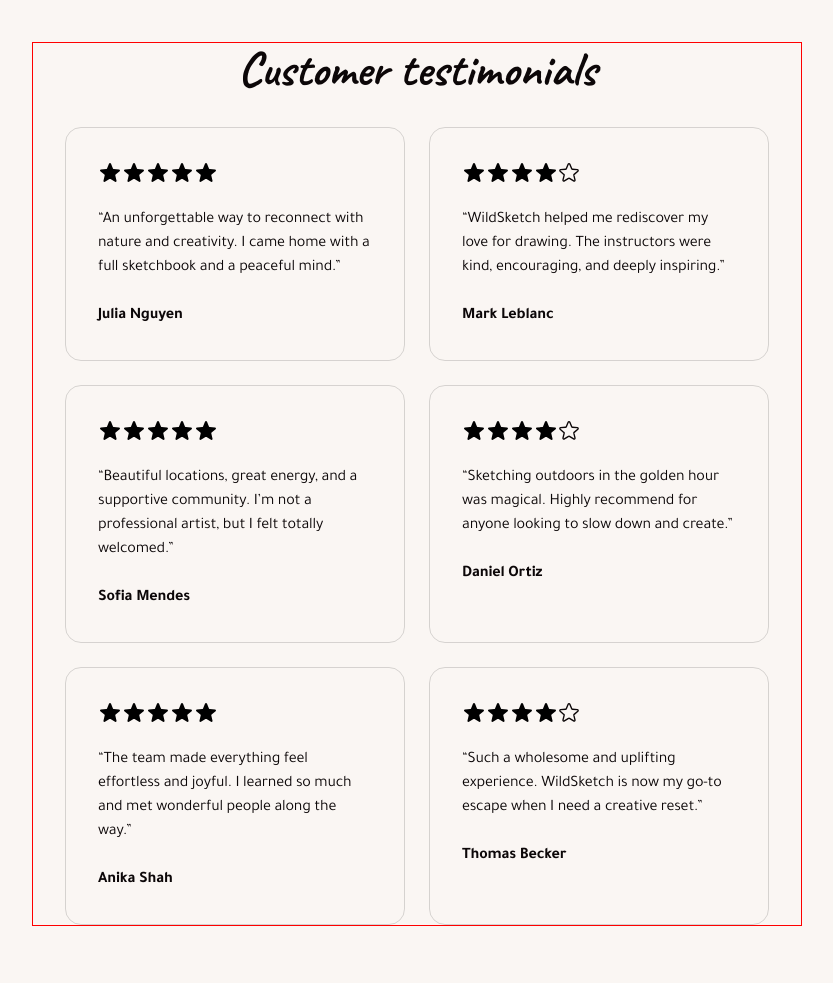
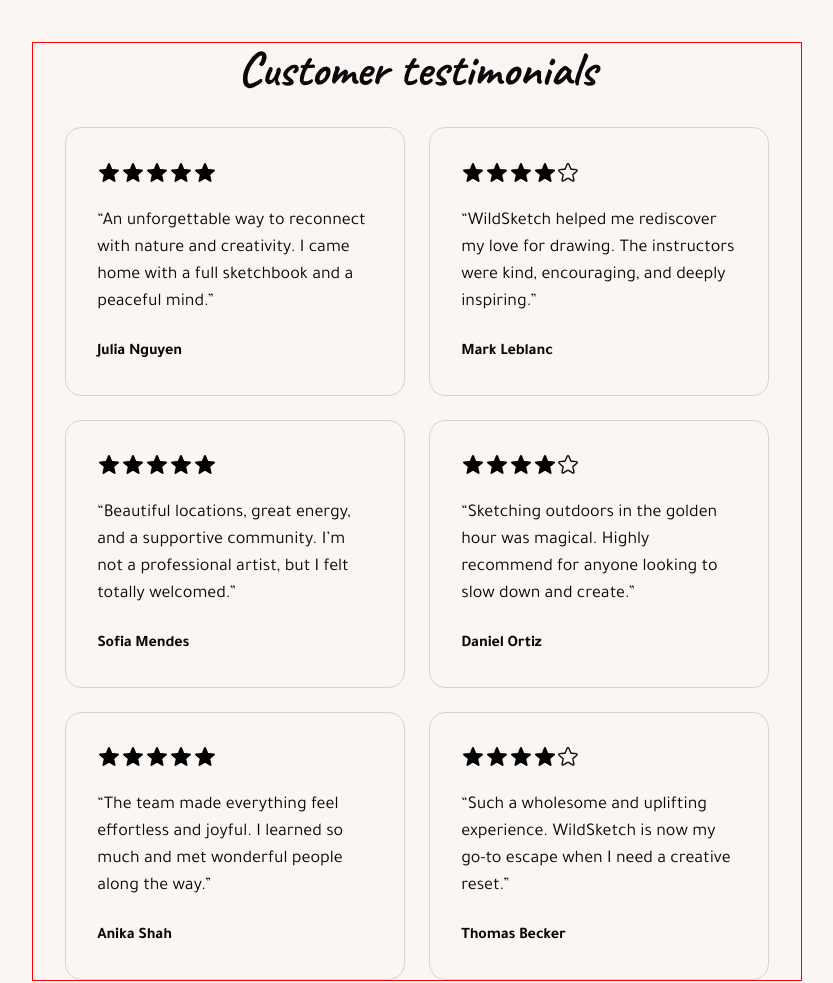
Before and after one commit to VolodymyrZin/project-html_css-1, a website built with Vite: page src/index.html in a window 1280 px wide. Shown: the part 5680-6663 px from the top of the page, without its empty margins (223-1056 px from the left). Built offline with nearby package versions, Linux system fonts and the light colour scheme.

Commit message:
fix feedback size

```diff
--- a/src/css/feedbacks.css
+++ b/src/css/feedbacks.css
@@ -24,7 +24,7 @@
   gap: 24px;
   border: 1px solid rgba(12, 7, 8, 0.15);
   border-radius: 16px;
-  padding: 32px;
+  padding: 31.2px;
 
   @media screen and (min-width: 768px) {
     width: calc((100% - 24px) / 2);
@@ -47,8 +47,9 @@
   vector-effect: non-scaling-stroke;
 }
 
-.feedbackss-text {
+.feedbacks-text {
   font-size: 18px;
+  letter-spacing: normal;
 }
 .feedbacks-title {
   font-weight: 700;
```
